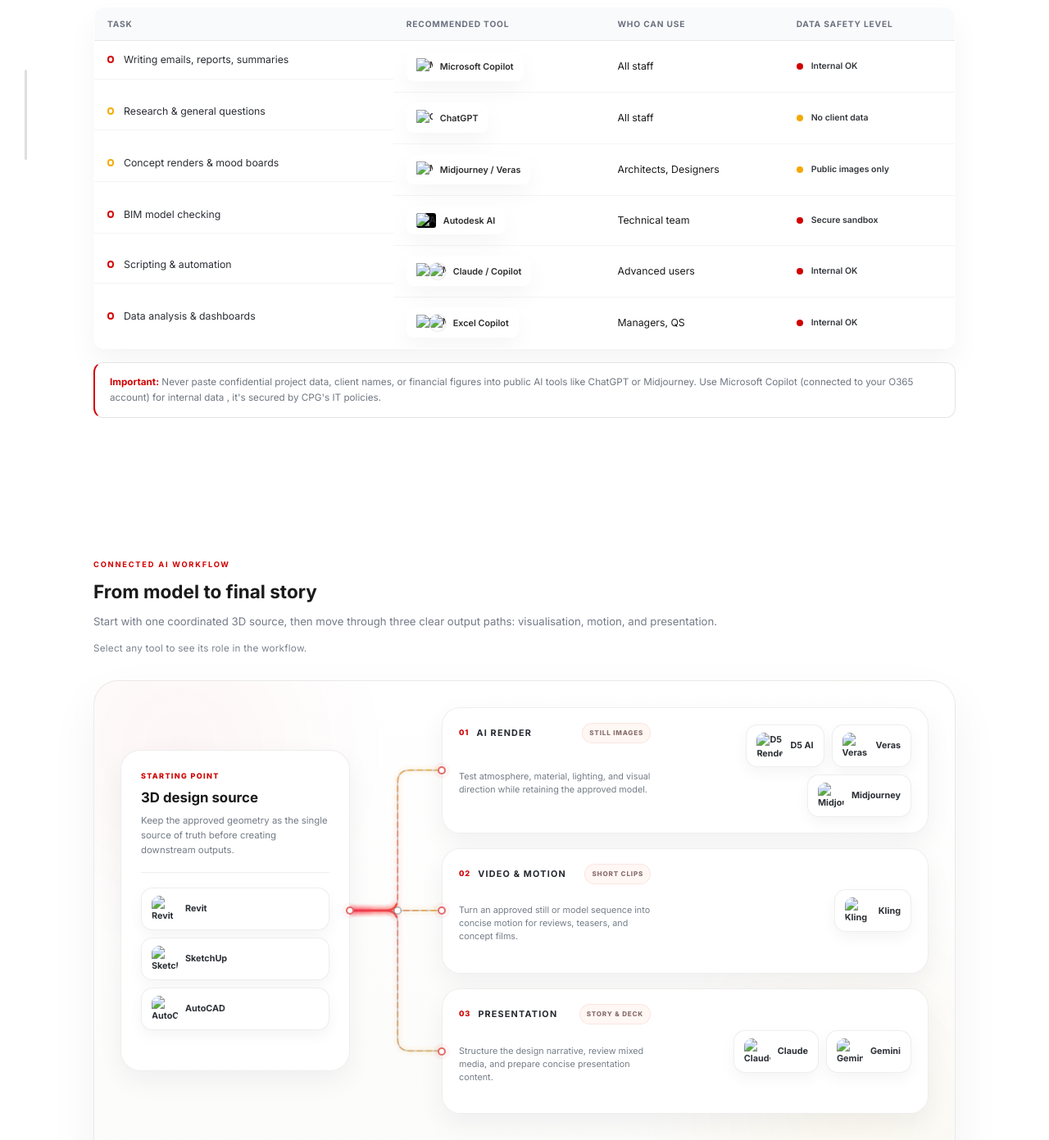
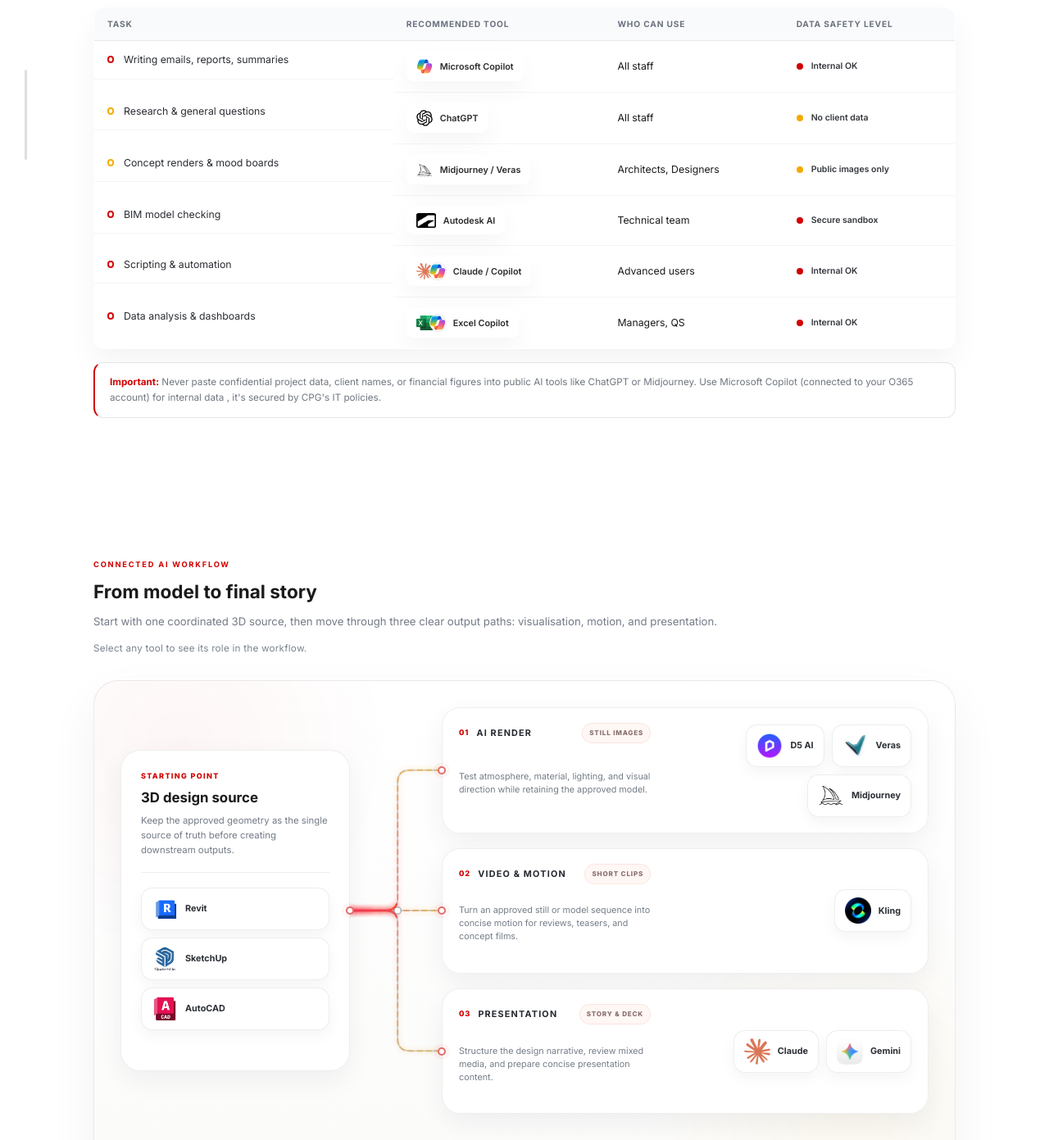
Before and after one commit to tvydoan/CPG.AI.Hub, a plain HTML site: page tools.html in a window 1280 px wide. Shown: the part 260-1651 px from the top of the page at 82% size. Drawn offline with nearby package versions, Linux system fonts and the light colour scheme; no server answers.

Commit message:
Fix file paths

```diff
--- a/tools.html
+++ b/tools.html
@@ -151,37 +151,37 @@
 <tbody>
 <tr>
 <td> Writing emails, reports, summaries</td>
-<td><span class="tool-badge ms"><img alt="Microsoft Copilot logo" class="tool-logo-img" src="microsoft-copilot.svg"/>Microsoft Copilot</span></td>
+<td><span class="tool-badge ms"><img alt="Microsoft Copilot logo" class="tool-logo-img" src="images/microsoft-copilot.svg"/>Microsoft Copilot</span></td>
 <td>All staff</td>
 <td><span class="safety safe">Internal OK</span></td>
 </tr>
 <tr>
 <td> Research &amp; general questions</td>
-<td><span class="tool-badge oai"><img alt="ChatGPT logo" class="tool-logo-img" src="chatgpt.png"/>ChatGPT</span></td>
+<td><span class="tool-badge oai"><img alt="ChatGPT logo" class="tool-logo-img" src="images/chatgpt.png"/>ChatGPT</span></td>
 <td>All staff</td>
 <td><span class="safety caution">No client data</span></td>
 </tr>
 <tr>
 <td> Concept renders &amp; mood boards</td>
-<td><span class="tool-badge mid"><img alt="Midjourney logo" class="tool-logo-img" src="midjourney.webp"/>Midjourney / Veras</span></td>
+<td><span class="tool-badge mid"><img alt="Midjourney logo" class="tool-logo-img" src="images/midjourney.webp"/>Midjourney / Veras</span></td>
 <td>Architects, Designers</td>
 <td><span class="safety caution">Public images only</span></td>
 </tr>
 <tr>
 <td> BIM model checking</td>
-<td><span class="tool-badge aut"><img alt="Autodesk AI logo" class="tool-logo-img tool-logo-autodesk" src="autodesk-ai.jpg"/>Autodesk AI</span></td>
+<td><span class="tool-badge aut"><img alt="Autodesk AI logo" class="tool-logo-img tool-logo-autodesk" src="images/autodesk-ai.jpg"/>Autodesk AI</span></td>
 <td>Technical team</td>
 <td><span class="safety safe">Secure sandbox</span></td>
 </tr>
 <tr>
 <td> Scripting &amp; automation</td>
-<td><span class="tool-badge ant"><span class="tool-logo-stack"><img alt="Claude logo" class="tool-logo-img" src="claude.png"/><img alt="Microsoft Copilot logo" class="tool-logo-img" src="microsoft-copilot.svg"/></span>Claude / Copilot</span></td>
+<td><span class="tool-badge ant"><span class="tool-logo-stack"><img alt="Claude logo" class="tool-logo-img" src="images/claude.png"/><img alt="Microsoft Copilot logo" class="tool-logo-img" src="images/microsoft-copilot.svg"/></span>Claude / Copilot</span></td>
 <td>Advanced users</td>
 <td><span class="safety safe">Internal OK</span></td>
 </tr>
 <tr>
 <td> Data analysis &amp; dashboards</td>
-<td><span class="tool-badge ms"><span class="tool-logo-stack"><img alt="Microsoft Excel logo" class="tool-logo-img" src="excel.webp"/><img alt="Microsoft Copilot logo" class="tool-logo-img" src="microsoft-copilot.svg"/></span>Excel Copilot</span></td>
+<td><span class="tool-badge ms"><span class="tool-logo-stack"><img alt="Microsoft Excel logo" class="tool-logo-img" src="images/excel.webp"/><img alt="Microsoft Copilot logo" class="tool-logo-img" src="images/microsoft-copilot.svg"/></span>Excel Copilot</span></td>
 <td>Managers, QS</td>
 <td><span class="safety safe">Internal OK</span></td>
 </tr>
@@ -251,33 +251,33 @@
 <p>Keep the approved geometry as the single source of truth before creating downstream outputs.</p>
 </div>
 <div class="workflow-source-tools-v2">
-<button class="workflow-tool" data-detail="Build coordinated BIM geometry and project information, then export approved views for the three output paths." data-stage="MODEL AUTHORING" data-tool="Revit" type="button"><img alt="Revit logo" src="revit.png"/><span>Revit</span></button>
-<button class="workflow-tool" data-detail="Develop rapid massing and spatial concepts, then send clean model views into visualisation, motion, or presentation workflows." data-stage="CONCEPT MODELLING" data-tool="SketchUp" type="button"><img alt="SketchUp logo" src="sketchup.png"/><span>SketchUp</span></button>
-<button class="workflow-tool" data-detail="Use plans, elevations, and linework as controlled reference inputs for images, videos, and presentation content." data-stage="DRAWING INPUT" data-tool="AutoCAD" type="button"><img alt="AutoCAD logo" src="autocad.png"/><span>AutoCAD</span></button>
+<button class="workflow-tool" data-detail="Build coordinated BIM geometry and project information, then export approved views for the three output paths." data-stage="MODEL AUTHORING" data-tool="Revit" type="button"><img alt="Revit logo" src="images/revit.png"/><span>Revit</span></button>
+<button class="workflow-tool" data-detail="Develop rapid massing and spatial concepts, then send clean model views into visualisation, motion, or presentation workflows." data-stage="CONCEPT MODELLING" data-tool="SketchUp" type="button"><img alt="SketchUp logo" src="images/sketchup.png"/><span>SketchUp</span></button>
+<button class="workflow-tool" data-detail="Use plans, elevations, and linework as controlled reference inputs for images, videos, and presentation content." data-stage="DRAWING INPUT" data-tool="AutoCAD" type="button"><img alt="AutoCAD logo" src="images/autocad.png"/><span>AutoCAD</span></button>
 </div>
 </div>
 <div class="workflow-branch-v2 workflow-branch-render-v2">
 <div class="workflow-branch-head-v2"><div><span>01</span><strong>AI RENDER</strong></div><em>STILL IMAGES</em></div>
 <p>Test atmosphere, material, lighting, and visual direction while retaining the approved model.</p>
 <div class="workflow-tool-row-v2">
-<button class="workflow-tool" data-detail="Create fast architectural scenes to test materials, lighting, atmosphere, and review options from the approved model." data-stage="REAL-TIME VISUALISATION" data-tool="D5 Render AI" type="button"><img alt="D5 Render AI logo" src="d5.png"/><span>D5 AI</span></button>
-<button class="workflow-tool" data-detail="Generate visual alternatives from model geometry and context while keeping the architectural base legible." data-stage="CONTROLLED AI RENDER" data-tool="Veras" type="button"><img alt="Veras logo" src="veras.jpg"/><span>Veras</span></button>
-<button class="workflow-tool" data-detail="Develop mood, cinematic references, and stylistic directions for approved concept imagery." data-stage="VISUAL DEVELOPMENT" data-tool="Midjourney" type="button"><img alt="Midjourney logo" src="midjourney.webp"/><span>Midjourney</span></button>
+<button class="workflow-tool" data-detail="Create fast architectural scenes to test materials, lighting, atmosphere, and review options from the approved model." data-stage="REAL-TIME VISUALISATION" data-tool="D5 Render AI" type="button"><img alt="D5 Render AI logo" src="images/d5.png"/><span>D5 AI</span></button>
+<button class="workflow-tool" data-detail="Generate visual alternatives from model geometry and context while keeping the architectural base legible." data-stage="CONTROLLED AI RENDER" data-tool="Veras" type="button"><img alt="Veras logo" src="images/veras.jpg"/><span>Veras</span></button>
+<button class="workflow-tool" data-detail="Develop mood, cinematic references, and stylistic directions for approved concept imagery." data-stage="VISUAL DEVELOPMENT" data-tool="Midjourney" type="button"><img alt="Midjourney logo" src="images/midjourney.webp"/><span>Midjourney</span></button>
 </div>
 </div>
 <div class="workflow-branch-v2 workflow-branch-motion-v2">
 <div class="workflow-branch-head-v2"><div><span>02</span><strong>VIDEO &amp; MOTION</strong></div><em>SHORT CLIPS</em></div>
 <p>Turn an approved still or model sequence into concise motion for reviews, teasers, and concept films.</p>
 <div class="workflow-tool-row-v2">
-<button class="workflow-tool" data-detail="Animate approved frames into short motion clips for teasers, walkthrough ideas, and concept storytelling." data-stage="IMAGE-TO-VIDEO" data-tool="Kling" type="button"><img alt="Kling logo" src="kling.jpg"/><span>Kling</span></button>
+<button class="workflow-tool" data-detail="Animate approved frames into short motion clips for teasers, walkthrough ideas, and concept storytelling." data-stage="IMAGE-TO-VIDEO" data-tool="Kling" type="button"><img alt="Kling logo" src="images/kling.jpg"/><span>Kling</span></button>
 </div>
 </div>
 <div class="workflow-branch-v2 workflow-branch-deck-v2">
 <div class="workflow-branch-head-v2"><div><span>03</span><strong>PRESENTATION</strong></div><em>STORY &amp; DECK</em></div>
 <p>Structure the design narrative, review mixed media, and prepare concise presentation content.</p>
 <div class="workflow-tool-row-v2">
-<button class="workflow-tool" data-detail="Turn design information into clear slide logic, captions, scripts, and concise review summaries." data-stage="NARRATIVE &amp; STRUCTURE" data-tool="Claude" type="button"><img alt="Claude logo" src="claude.png"/><span>Claude</span></button>
-<button class="workflow-tool" data-detail="Review text and image references together, organise content, and support final presentation development." data-stage="MULTIMODAL REVIEW" data-tool="Gemini" type="button"><img alt="Gemini logo" src="gemini.jpg"/><span>Gemini</span></button>
+<button class="workflow-tool" data-detail="Turn design information into clear slide logic, captions, scripts, and concise review summaries." data-stage="NARRATIVE &amp; STRUCTURE" data-tool="Claude" type="button"><img alt="Claude logo" src="images/claude.png"/><span>Claude</span></button>
+<button class="workflow-tool" data-detail="Review text and image references together, organise content, and support final presentation development." data-stage="MULTIMODAL REVIEW" data-tool="Gemini" type="button"><img alt="Gemini logo" src="images/gemini.jpg"/><span>Gemini</span></button>
 </div>
 </div>
 </div>
@@ -607,11 +607,11 @@
 <div class="manager-pipeline-key-v2">IDEAS · HOURS · TOOL · PRIORITY</div>
 </div>
 <div class="manager-opportunity-list-v2">
-<article class="manager-opportunity-v2"><div class="manager-rank-v2">01</div><div class="manager-opportunity-main-v2"><h4>Architecture</h4><p>Render iterations take too long</p></div><div class="manager-opportunity-stat-v2"><b>4</b><span>ideas</span></div><div class="manager-opportunity-stat-v2"><b>32</b><span>hrs/week</span></div><div class="manager-tool-stack-v2"><img alt="" src="midjourney.webp"/><img alt="" src="veras.jpg"/><span>Midjourney + Veras</span></div><span class="pri high">High</span></article>
-<article class="manager-opportunity-v2"><div class="manager-rank-v2">02</div><div class="manager-opportunity-main-v2"><h4>Quantity Surveying</h4><p>Manual BOQ and specification comparison</p></div><div class="manager-opportunity-stat-v2"><b>3</b><span>ideas</span></div><div class="manager-opportunity-stat-v2"><b>24</b><span>hrs/week</span></div><div class="manager-tool-stack-v2"><img alt="" src="microsoft-copilot.svg"/><span>Copilot Studio parser</span></div><span class="pri high">High</span></article>
-<article class="manager-opportunity-v2"><div class="manager-rank-v2">03</div><div class="manager-opportunity-main-v2"><h4>Urban Design</h4><p>Solar and wind simulation setup</p></div><div class="manager-opportunity-stat-v2"><b>2</b><span>ideas</span></div><div class="manager-opportunity-stat-v2"><b>16</b><span>hrs/week</span></div><div class="manager-tool-stack-v2"><img alt="" src="autodesk-ai.jpg"/><span>Autodesk Forma AI</span></div><span class="pri med">Medium</span></article>
-<article class="manager-opportunity-v2"><div class="manager-rank-v2">04</div><div class="manager-opportunity-main-v2"><h4>Landscape</h4><p>Plant palette and precedent research</p></div><div class="manager-opportunity-stat-v2"><b>2</b><span>ideas</span></div><div class="manager-opportunity-stat-v2"><b>12</b><span>hrs/week</span></div><div class="manager-tool-stack-v2"><img alt="" src="chatgpt.png"/><span>Research assistant workflow</span></div><span class="pri med">Medium</span></article>
-<article class="manager-opportunity-v2"><div class="manager-rank-v2">05</div><div class="manager-opportunity-main-v2"><h4>Engineering &amp; FM</h4><p>BIM clash detection and issue triage</p></div><div class="manager-opportunity-stat-v2"><b>1</b><span>idea</span></div><div class="manager-opportunity-stat-v2"><b>10</b><span>hrs/week</span></div><div class="manager-tool-stack-v2"><img alt="" src="autodesk-ai.jpg"/><span>Autodesk AI workflow</span></div><span class="pri go">In Progress</span></article>
+<article class="manager-opportunity-v2"><div class="manager-rank-v2">01</div><div class="manager-opportunity-main-v2"><h4>Architecture</h4><p>Render iterations take too long</p></div><div class="manager-opportunity-stat-v2"><b>4</b><span>ideas</span></div><div class="manager-opportunity-stat-v2"><b>32</b><span>hrs/week</span></div><div class="manager-tool-stack-v2"><img alt="" src="images/midjourney.webp"/><img alt="" src="images/veras.jpg"/><span>Midjourney + Veras</span></div><span class="pri high">High</span></article>
+<article class="manager-opportunity-v2"><div class="manager-rank-v2">02</div><div class="manager-opportunity-main-v2"><h4>Quantity Surveying</h4><p>Manual BOQ and specification comparison</p></div><div class="manager-opportunity-stat-v2"><b>3</b><span>ideas</span></div><div class="manager-opportunity-stat-v2"><b>24</b><span>hrs/week</span></div><div class="manager-tool-stack-v2"><img alt="" src="images/microsoft-copilot.svg"/><span>Copilot Studio parser</span></div><span class="pri high">High</span></article>
+<article class="manager-opportunity-v2"><div class="manager-rank-v2">03</div><div class="manager-opportunity-main-v2"><h4>Urban Design</h4><p>Solar and wind simulation setup</p></div><div class="manager-opportunity-stat-v2"><b>2</b><span>ideas</span></div><div class="manager-opportunity-stat-v2"><b>16</b><span>hrs/week</span></div><div class="manager-tool-stack-v2"><img alt="" src="images/autodesk-ai.jpg"/><span>Autodesk Forma AI</span></div><span class="pri med">Medium</span></article>
+<article class="manager-opportunity-v2"><div class="manager-rank-v2">04</div><div class="manager-opportunity-main-v2"><h4>Landscape</h4><p>Plant palette and precedent research</p></div><div class="manager-opportunity-stat-v2"><b>2</b><span>ideas</span></div><div class="manager-opportunity-stat-v2"><b>12</b><span>hrs/week</span></div><div class="manager-tool-stack-v2"><img alt="" src="images/chatgpt.png"/><span>Research assistant workflow</span></div><span class="pri med">Medium</span></article>
+<article class="manager-opportunity-v2"><div class="manager-rank-v2">05</div><div class="manager-opportunity-main-v2"><h4>Engineering &amp; FM</h4><p>BIM clash detection and issue triage</p></div><div class="manager-opportunity-stat-v2"><b>1</b><span>idea</span></div><div class="manager-opportunity-stat-v2"><b>10</b><span>hrs/week</span></div><div class="manager-tool-stack-v2"><img alt="" src="images/autodesk-ai.jpg"/><span>Autodesk AI workflow</span></div><span class="pri go">In Progress</span></article>
 </div>
 </section>
 </div>
```
Also changed, not shown: index.html (+20 -20 lines), insights.html (+20 -20 lines), learn.html (+20 -20 lines), manager.html (+20 -20 lines), submit-idea.html (+20 -20 lines).
